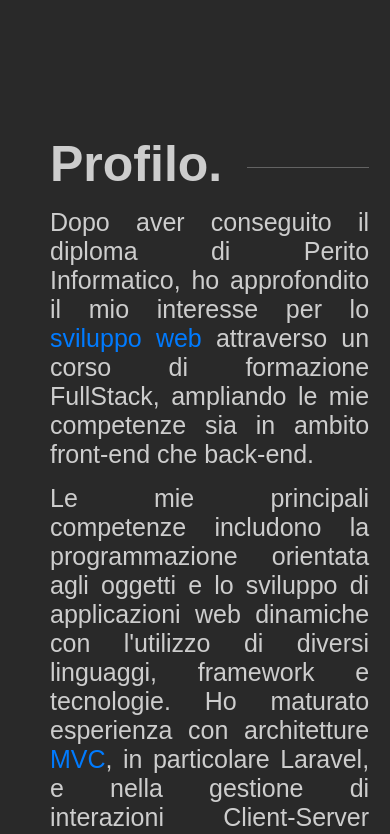
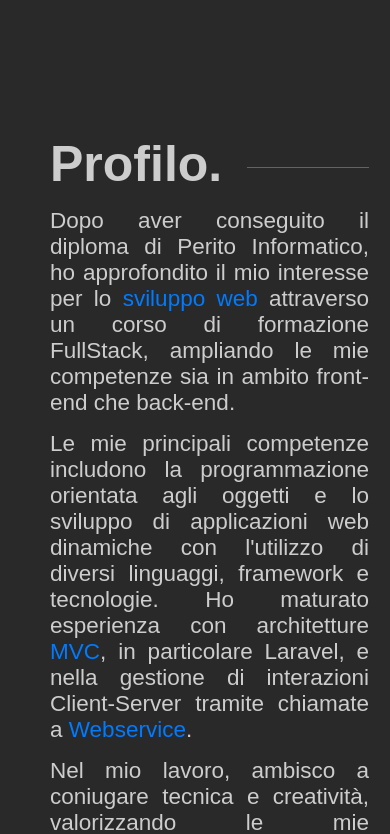
Before and after one commit to angeloPradella-github/portfolio-v1, a React (Vite) app: page / in a window 390 px wide. Shown: the part 920-1754 px from the top of the page. Built offline with nearby package versions, Linux system fonts and the light colour scheme; some icons are missing; a web font is replaced by a local one.

Commit message:
correzzione di piccoli bug di font ecc

```diff
--- a/src/components/AboutMeSection.jsx
+++ b/src/components/AboutMeSection.jsx
@@ -6,7 +6,7 @@ export default function AboutMeSection() {
   return (
     <section
       id="about"
-      className="about-me mx-auto max-w-[900px] flex flex-col place-items-start"
+      className="about-me mx-auto max-w-[900px] flex flex-col place-items-start text-lg md:text-xl"
     >
       <div className="flex flex-wrap">
         {/* ------------Description colum------------ */}
--- a/src/components/ContactSection.jsx
+++ b/src/components/ContactSection.jsx
@@ -8,7 +8,7 @@ export default function ContactSection() {
         Entriamo in Contatto.
       </h2>
       <div className="container flex flex-col items-center px-4">
-        <p className="text-center fw-b-thin">
+        <p className="text-justify md:text-center fw-b-thin">
           Sono attualmente alla ricerca di nuove opportunità di lavoro come
           sviluppatore <span className="clr-accent">Frontend</span>. Ma sarei
           comunque lieto di discutere qualsiasi opportunità interessante
--- a/src/components/ProjectsSection/ProjectsSection.jsx
+++ b/src/components/ProjectsSection/ProjectsSection.jsx
@@ -17,7 +17,9 @@ const ProjectsSection = () => {
         In questa sezione sono presenti i miei migliori progetti{" "}
         <span className="clr-accent">accuratamente realizzati</span>, di
         complessità e impatto vari, evidenziando la familiarità con diverse
-        tecnologie e linguaggi di programmazione.
+        tecnologie e linguaggi di programmazione, ed anche la capacità di
+        lavorare in
+        <span className="clr-accent"> team</span>.
       </>
     ),
     webapp: (
@@ -106,7 +108,7 @@ const ProjectsSection = () => {
 
         {/* Sottotitolo descrittivo della sezione */}
         <article className="mx-auto max-w-[600px] mb-5">
-          <h6 className="md:text-center my-2 md:my-0 fw-b-thin text-justify clr-neutral">
+          <h6 className="project-description md:text-center my-2 md:my-0 fw-b-thin text-justify clr-neutral">
             {contentMap[currentMenu]}
           </h6>
         </article>
--- a/src/css/app.css
+++ b/src/css/app.css
@@ -138,7 +138,7 @@
 }
 
 .fs-p {
-  font-size: var(--fs-p) !important;
+  font-size: var(--fs-p);
 }
 
 .h2-b-side {
@@ -203,7 +203,6 @@ h6 {
 }
 
 p {
-  font-size: var(--fs-p);
   font-weight: var(--fw-body-normal);
   color: var(--clr-neutral);
   line-height: normal;
@@ -394,6 +393,9 @@ button {
   .app-layout {
     --main-padding: 40px;
   }
+  .project-description {
+    font-size: 18px;
+  }
 }
 
 @media screen and (min-width: 768px) {
--- a/src/css/index.css
+++ b/src/css/index.css
@@ -97,7 +97,7 @@
 }
 
 .about-me {
-  font-weight: 300 !important;
+  font-weight: 300;
 }
 
 /* ---------------ANT TAB SKILLS SECTION--------------- */
```
